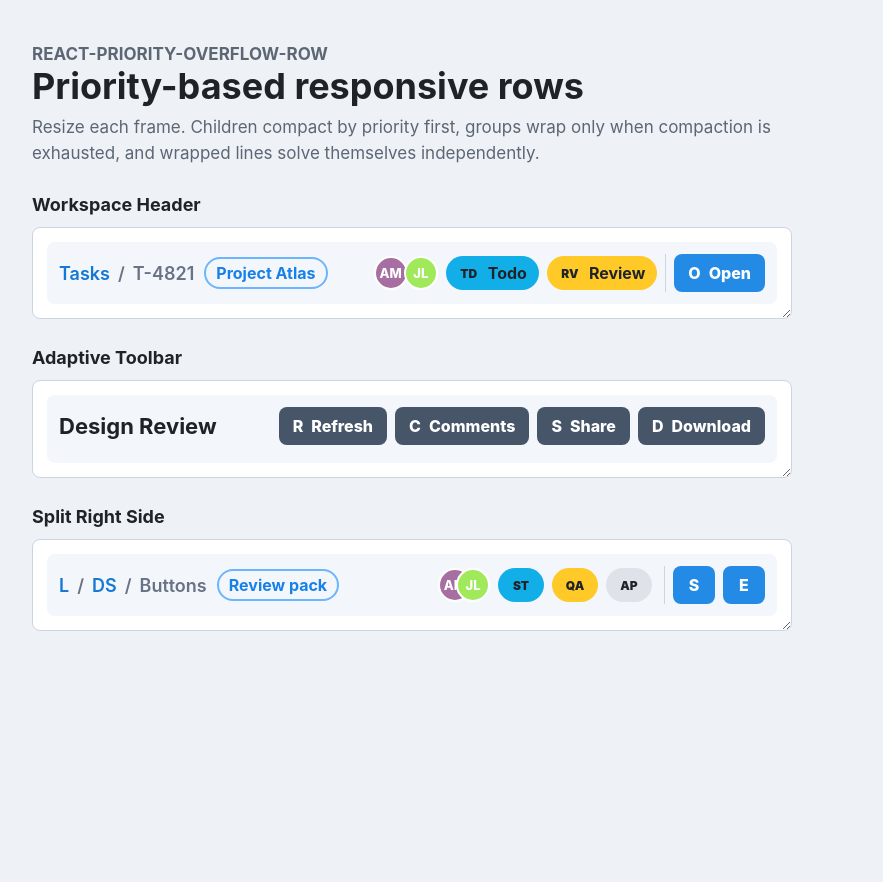
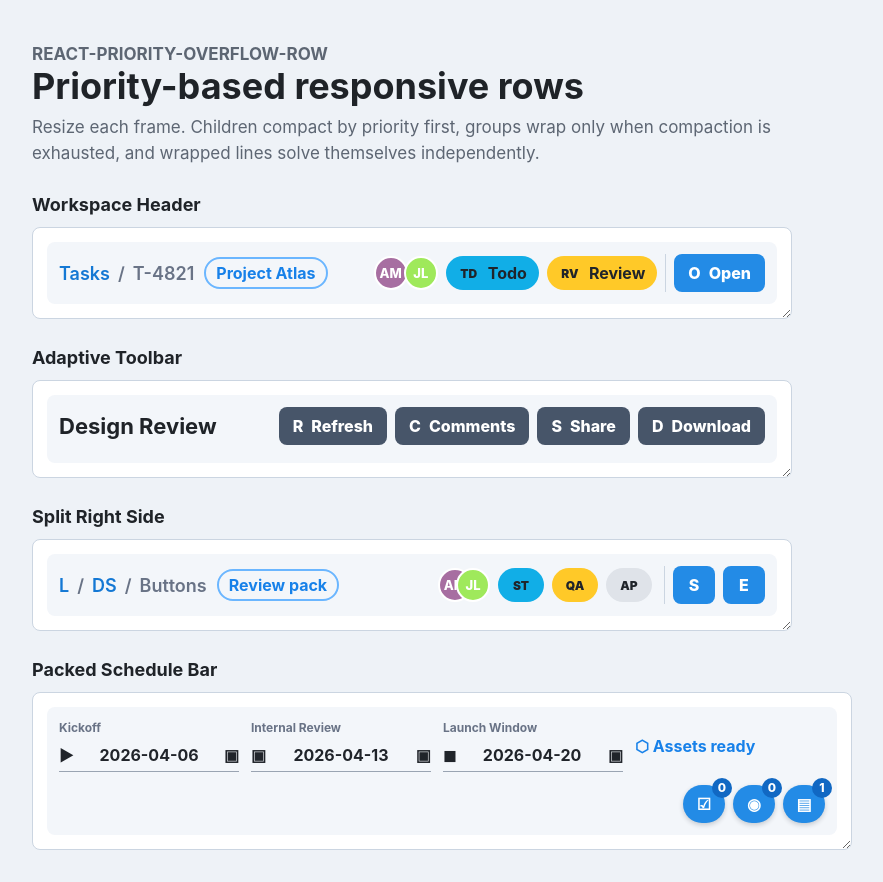
Before and after one commit to kaii-zen/react-priority-overflow-row, a React (Vite) app in the folder examples/basic/: page / in a window 1280 px wide. Shown: the whole page, without its empty margins (0-883 px from the left). Before the commit the page ends 800 px from the top, so only its background shows below. Built offline with nearby package versions, Linux system fonts and the light colour scheme.

Commit message:
docs: add packed info bar dev example

```diff
--- a/examples/basic/src/main.tsx
+++ b/examples/basic/src/main.tsx
@@ -183,6 +183,45 @@ function App() {
           </PriorityOverflowRow>
         </ResizableFrame>
       </section>
+
+      <section className="demo-section">
+        <h2>Packed Schedule Bar</h2>
+        <ResizableFrame example="packed-schedule-bar" initialWidth={820}>
+          <PriorityOverflowRow
+            layout="packed"
+            gap={12}
+            className="packed-schedule-bar"
+          >
+            <PriorityOverflowRow.Group>
+              <DateField icon="▶" label="Kickoff" value="2026-04-06" />
+            </PriorityOverflowRow.Group>
+            <PriorityOverflowRow.Group>
+              <DateField icon="▣" label="Internal Review" value="2026-04-13" />
+            </PriorityOverflowRow.Group>
+            <PriorityOverflowRow.Group>
+              <DateField icon="◼" label="Launch Window" value="2026-04-20" />
+            </PriorityOverflowRow.Group>
+            <PriorityOverflowRow.Group>
+              <a className="resource-link" href="#resource">
+                ⬡ Assets ready
+              </a>
+            </PriorityOverflowRow.Group>
+            <PriorityOverflowRow.Group align="end">
+              <PriorityOverflowRow.Variant
+                modes={
+                  [
+                    { value: 'full' },
+                    { value: 'short', priority: 40 },
+                    { value: 'icon', priority: 80 },
+                  ] as const
+                }
+              >
+                {(mode) => <WorkflowButtons mode={mode} />}
+              </PriorityOverflowRow.Variant>
+            </PriorityOverflowRow.Group>
+          </PriorityOverflowRow>
+        </ResizableFrame>
+      </section>
     </main>
   );
 }
@@ -346,6 +385,87 @@ function ToolButton({
   );
 }
 
+function DateField({
+  icon,
+  label,
+  value,
+}: {
+  icon: string;
+  label: string;
+  value: string;
+}) {
+  return (
+    <label className="date-field">
+      <span>{label}</span>
+      <strong>
+        <span>{icon}</span>
+        {value}
+        <span>▣</span>
+      </strong>
+    </label>
+  );
+}
+
+function WorkflowButtons({ mode }: { mode: FilterMode }) {
+  return (
+    <div className="workflow-buttons">
+      <WorkflowButton
+        mode={mode}
+        icon="☑"
+        label="Requirements Review"
+        shortLabel="Req."
+        count={0}
+      />
+      <WorkflowButton
+        mode={mode}
+        icon="◉"
+        label="Prototype Check"
+        shortLabel="Proto"
+        count={0}
+      />
+      <WorkflowButton
+        mode={mode}
+        icon="▤"
+        label="Release Notes"
+        shortLabel="Notes"
+        count={1}
+      />
+    </div>
+  );
+}
+
+function WorkflowButton({
+  count,
+  icon,
+  label,
+  mode,
+  shortLabel,
+}: {
+  count: number;
+  icon: string;
+  label: string;
+  mode: FilterMode;
+  shortLabel: string;
+}) {
+  const text = mode === 'icon' ? null : mode === 'short' ? shortLabel : label;
+
+  return (
+    <a
+      className={`workflow-button ${mode === 'icon' ? 'workflow-button-icon' : ''}`}
+      href="#workflow"
+      aria-label={label}
+    >
+      <span>{icon}</span>
+      {text ? <span>{text}</span> : null}
+      {mode === 'icon' ? (
+        <span className="workflow-button-badge">{count}</span>
+      ) : (
+        <span className="workflow-button-count">{count}</span>
+      )}
+    </a>
+  );
+}
+
 createRoot(document.getElementById('root')!).render(
   <StrictMode>
     <App />
--- a/examples/basic/src/styles.css
+++ b/examples/basic/src/styles.css
@@ -74,7 +74,8 @@ main {
 
 .workspace-header,
 .toolbar,
-.split-header {
+.split-header,
+.packed-schedule-bar {
   border-radius: 8px;
   background: #f3f6fa;
   padding: 12px;
@@ -227,3 +228,94 @@ main {
 .tool-button {
   background: #475569;
 }
+
+.packed-schedule-bar {
+  align-items: flex-start;
+}
+
+.date-field {
+  display: grid;
+  gap: 3px;
+  width: 180px;
+  color: #697386;
+  font-size: 12px;
+  font-weight: 700;
+  white-space: nowrap;
+}
+
+.date-field strong {
+  display: flex;
+  align-items: center;
+  justify-content: space-between;
+  gap: 8px;
+  min-height: 34px;
+  border-bottom: 1px solid #9aa4b2;
+  color: #20242a;
+  font-size: 16px;
+}
+
+.resource-link {
+  display: inline-flex;
+  align-items: center;
+  min-height: 54px;
+  color: #1781e9;
+  font-weight: 700;
+  text-decoration: none;
+  white-space: nowrap;
+}
+
+.workflow-buttons {
+  display: inline-flex;
+  align-items: center;
+  justify-content: flex-end;
+  gap: 8px;
+  white-space: nowrap;
+}
+
+.workflow-button {
+  position: relative;
+  display: inline-flex;
+  align-items: center;
+  justify-content: center;
+  gap: 8px;
+  min-height: 38px;
+  border-radius: 6px;
+  background: #238be6;
+  color: white;
+  font-weight: 800;
+  padding: 0 12px;
+  text-decoration: none;
+  box-shadow: 0 2px 5px rgb(15 23 42 / 20%);
+}
+
+.workflow-button-icon {
+  width: 42px;
+  padding: 0;
+  border-radius: 999px;
+}
+
+.workflow-button-count {
+  display: inline-grid;
+  place-items: center;
+  min-width: 22px;
+  height: 22px;
+  border-radius: 999px;
+  background: white;
+  color: #238be6;
+  font-size: 12px;
+}
+
+.workflow-button-badge {
+  position: absolute;
+  top: -7px;
+  right: -7px;
+  display: inline-grid;
+  place-items: center;
+  min-width: 20px;
+  height: 20px;
+  border-radius: 999px;
+  background: #1168c3;
+  color: white;
+  font-size: 12px;
+  line-height: 1;
+}
```
